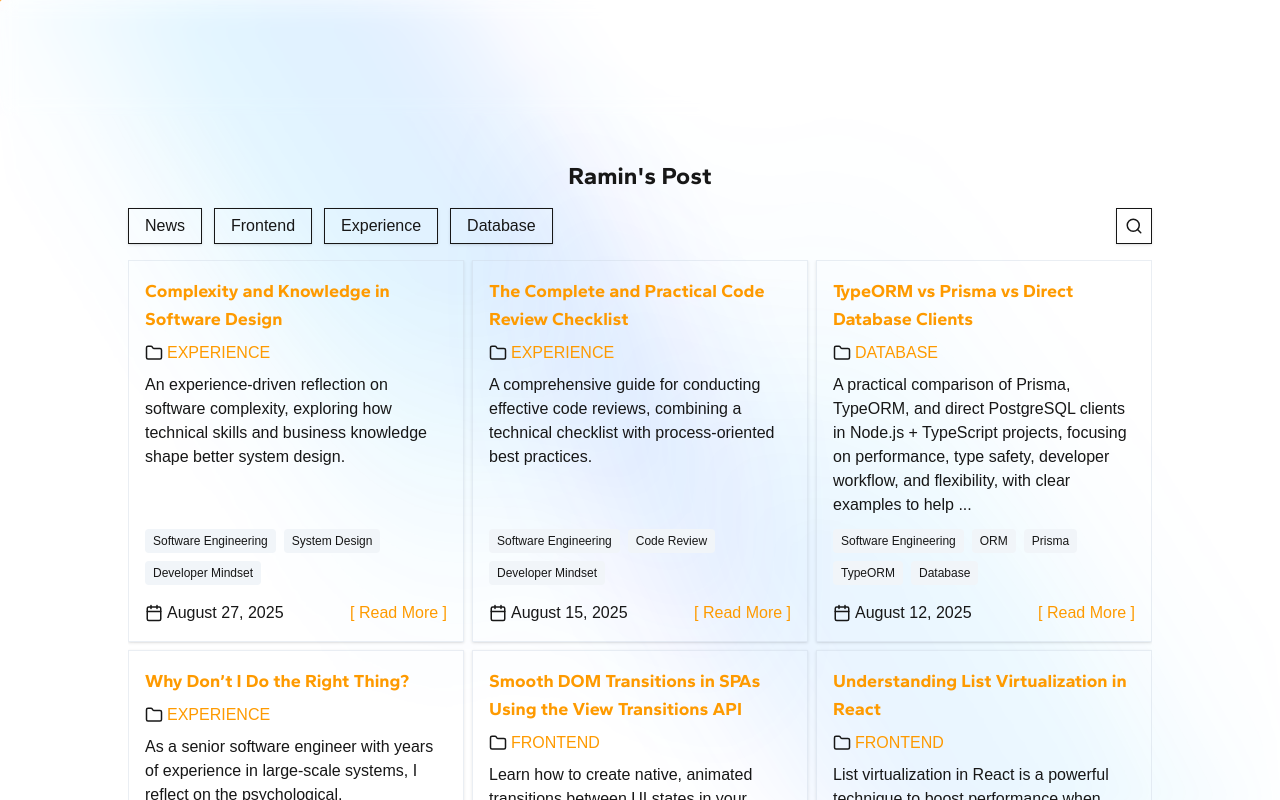
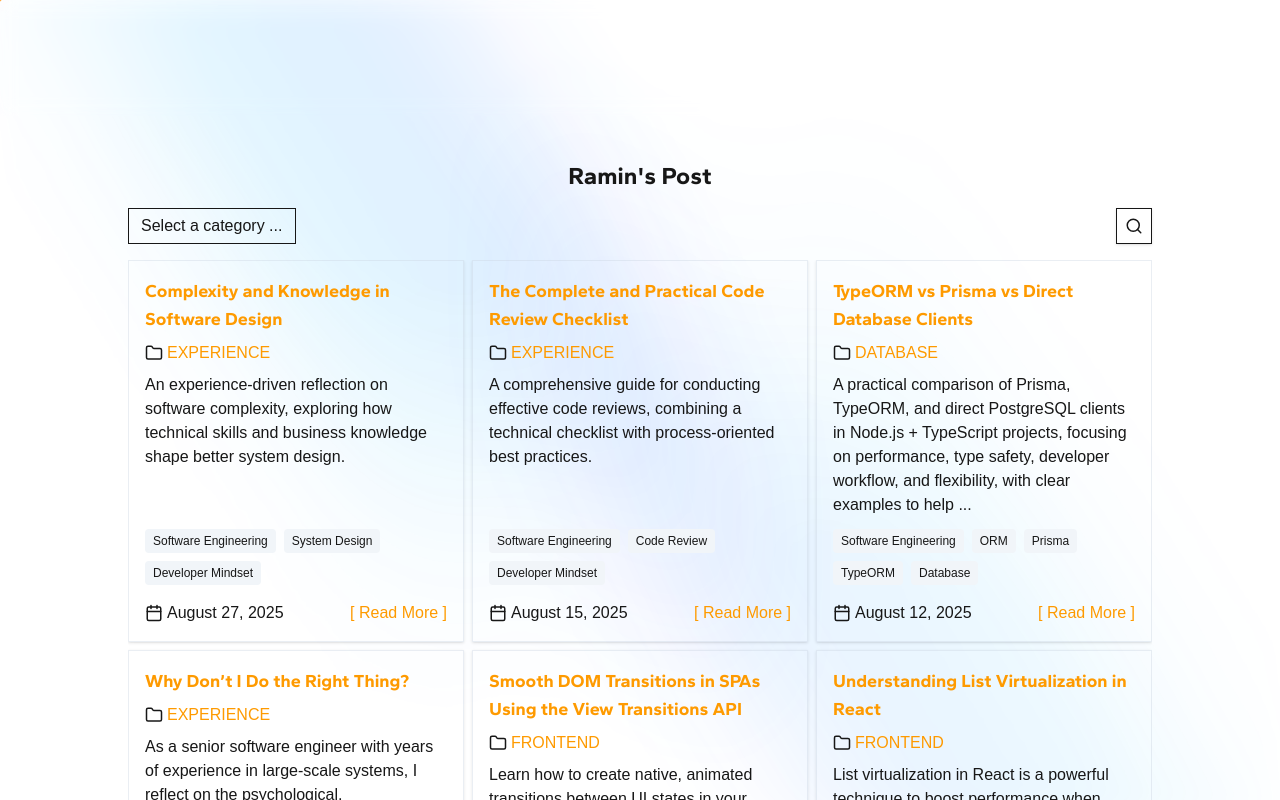
Before and after one commit to raminr77/raminr77.github.io, a Next.js app: page /posts in a window 1280 px wide. Shown: the top 800 px of the page. Built offline with nearby package versions, Linux system fonts and the light colour scheme; a web font is replaced by a local one.

Commit message:
feat: replace category links with select component

```diff
--- a/src/domains/posts/components/posts-category-filter/index.tsx
+++ b/src/domains/posts/components/posts-category-filter/index.tsx
@@ -1,5 +1,7 @@
+'use client';
+import { useRouter } from 'next/navigation';
+import type { ChangeEvent } from 'react';
 import Link from 'next/link';
-import clsx from 'clsx';
 
 import type { PostFilters } from '@/shared/types/post';
 import { ROUTES } from '@/shared/constants';
@@ -13,25 +15,33 @@ export function PostsCategoryFilter({
   categories = [],
   activeFilters = null
 }: PostsCategoryFilterProps) {
+  const router = useRouter();
+
+  const handleCategoryChange = ({ target }: ChangeEvent<HTMLSelectElement>) => {
+    const value = target.value;
+    if (!value) {
+      router.push(ROUTES.POSTS);
+      return;
+    }
+    router.push(`?category=${target.value}`);
+  };
+
   return (
     <div className="flex items-center flex-wrap gap-3">
+      <select
+        onChange={handleCategoryChange}
+        className="h-9 px-3 text-md border appearance-none outline-none cursor-pointer bg-transparent backdrop-blur-sm duration-300 hover:border-amber-500"
+      >
+        <option value="">Select a category ...</option>
         {categories.map((item) => {
           const isActive = activeFilters?.category === item;
           return (
-          <Link
-            key={item}
-            href={isActive ? ROUTES.POSTS : `?category=${item}`}
-            className={clsx(
-              'border px-4 h-9 flex items-center text-md hover:border-amber-500 bg-transparent shadow backdrop-blur-sm duration-500 hover:bg-slate-300/5',
-              {
-                'bg-amber-500/20 border-amber-500': isActive
-              }
-            )}
-          >
+            <option selected={isActive} key={item} value={item}>
               {item}
-          </Link>
+            </option>
           );
         })}
+      </select>
 
       {!!activeFilters && (
         <Link
```
Lines whose indentation alone changed are shown as unchanged.
